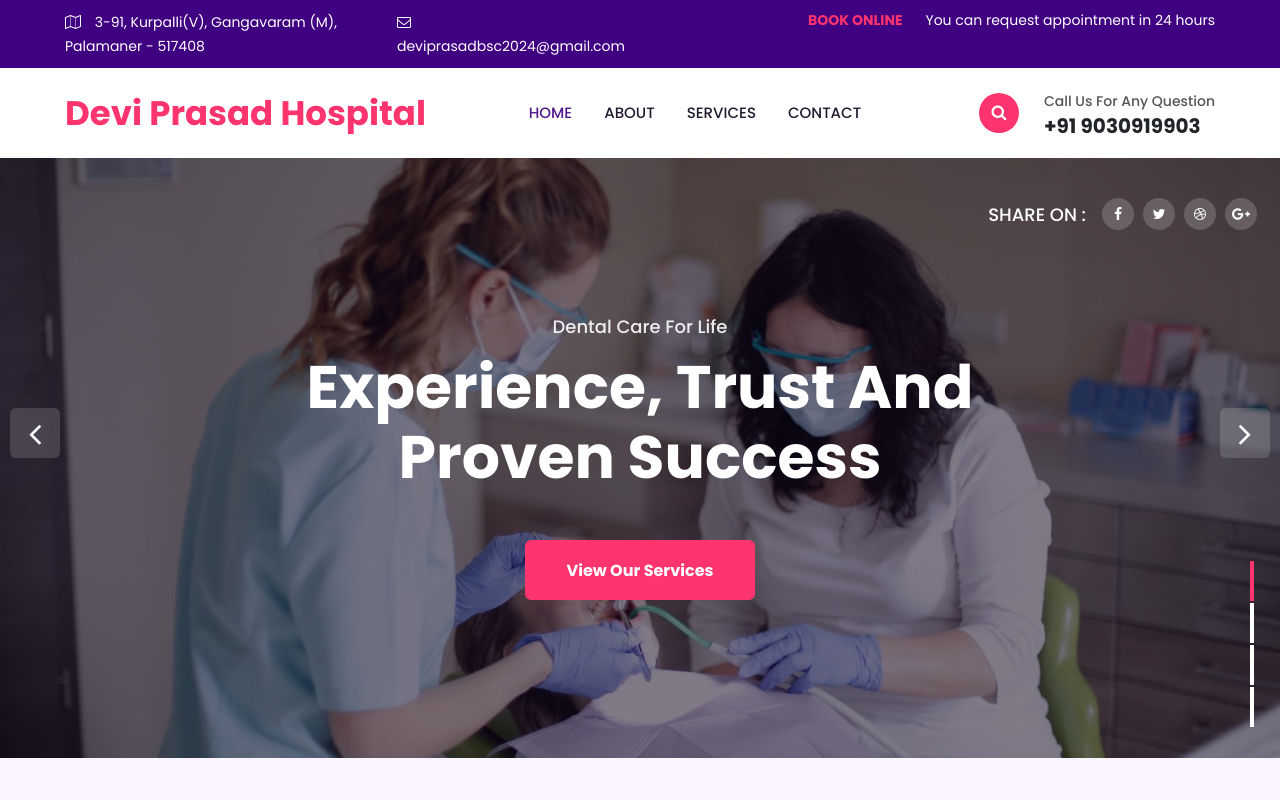
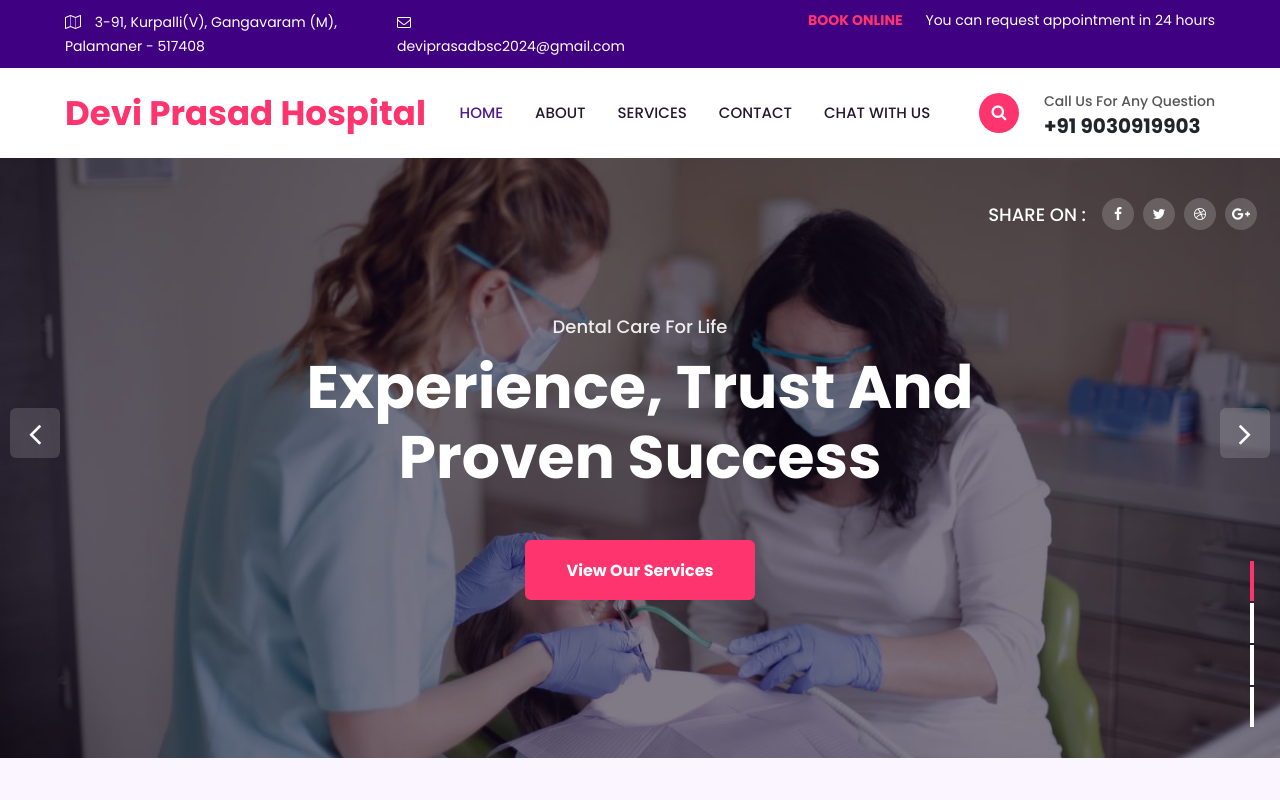
Before and after one commit to Deviprasad-05/Devi-Prasad-Hospital, a plain HTML site: page index.html in a window 1280 px wide. Shown: the top 800 px of the page. Drawn offline with Linux system fonts and the light colour scheme.

Commit message:
Add files via upload

```diff
--- a/index.html
+++ b/index.html
@@ -76,6 +76,9 @@ Author URL: http://w3layouts.com
 
 						<li class="nav-item">
 							<a class="nav-link" href="contact.html">Contact</a>
+						</li>
+						<li class="nav-item">
+							<a class="nav-link" href="HospitalBot.html">Chat With Us</a>
 						</li>
 					</ul>
 					<!--/search-right-->
@@ -712,6 +715,9 @@ Author URL: http://w3layouts.com
 										<li>
 											<a href="contact.html">Contact Us</a>
 										</li>
+										<li>
+											<a href="HospitalBot.html">Chat With Us</a>
+										</li>
 									</ul>
 								</div>
 								<div class="col-md-4 footer-grid_section_w3layouts">
@@ -760,7 +766,9 @@ Author URL: http://w3layouts.com
 			</p>
 		</div>
 		<!-- move top -->
-		<button onclick="topFunction()" id="movetop" title="Go to top">
+
+
+   	<button onclick="topFunction()" id="movetop" title="Go to top">
 			<span class="fa fa-level-up"></span>
 		</button>
 		<script>
```
Also changed, not shown: HospitalBot.html (added, +3 -0 lines), about.html (+3 -0 lines), contact.html (+3 -0 lines), services.html (+3 -0 lines).
